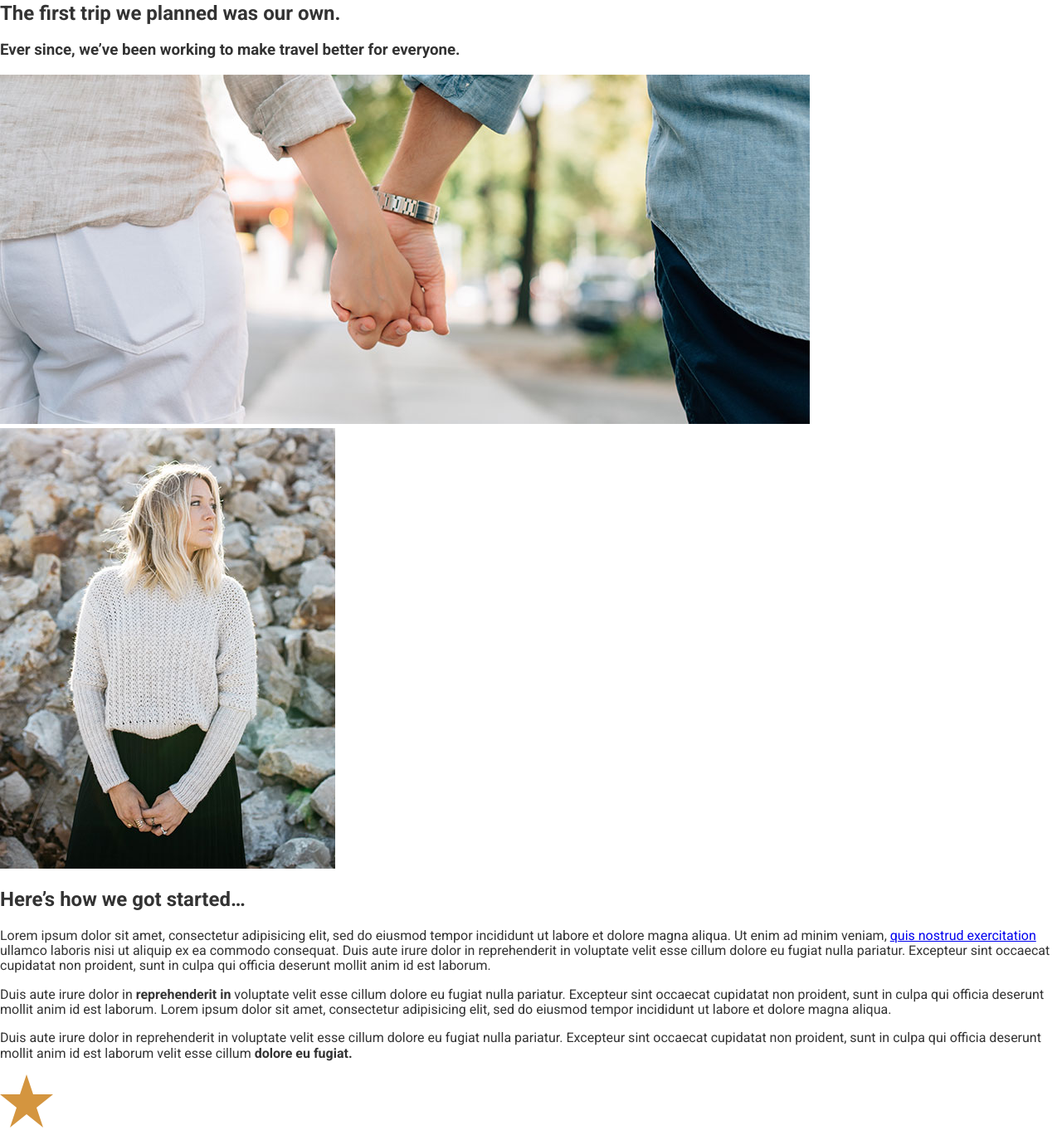
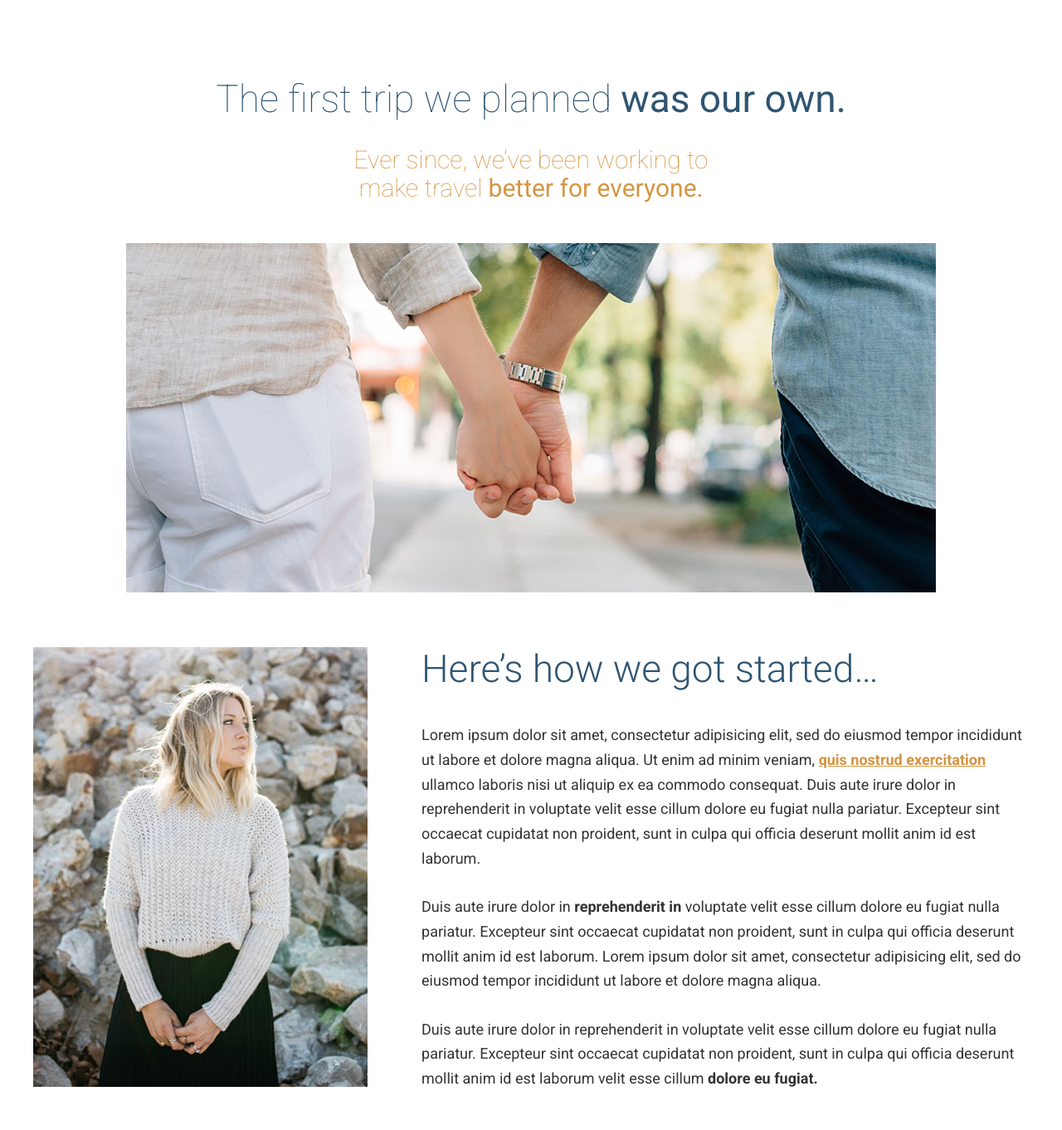
Before and after one commit to isAndy99/webdev-training-pages, a website: page travel-site-udemy/app/index.html in a window 1280 px wide. Shown: the part 797-2159 px from the top of the page at 83% size. Drawn offline with Linux system fonts and the light colour scheme.

Commit message:
Style 'our-beginning' section

```diff
--- a/travel-site-udemy/app/assets/styles/base/_global.css
+++ b/travel-site-udemy/app/assets/styles/base/_global.css
@@ -7,3 +7,11 @@
   max-width: 100%;
   height: auto;
 }
+
+* {
+  box-sizing: border-box;
+}
+
+a {
+  color: $mainOrange;
+}
--- a/travel-site-udemy/app/assets/styles/base/_mixins.css
+++ b/travel-site-udemy/app/assets/styles/base/_mixins.css
@@ -15,3 +15,11 @@
     @mixin-content;
   }
 }
+
+@define-mixin clearfix {
+  &::after {
+    content: "";
+    clear: both;
+    display: table;
+  }
+}
--- /dev/null
+++ b/travel-site-udemy/app/assets/styles/modules/_generic-content-container.css
@@ -0,0 +1,14 @@
+.generic-content-container {
+  p {
+    line-height: 1.65;
+    margin: 1.8rem 0;
+
+    @mixin atSmall {
+      font-size: 1.125rem;
+    }
+  }
+
+  p a {
+    font-weight: 700;
+  }
+}
--- /dev/null
+++ b/travel-site-udemy/app/assets/styles/modules/_headline.css
@@ -0,0 +1,51 @@
+.headline {
+  font-size: 1.9rem;
+  font-weight: 300;
+  color: $mainBlue;
+
+  @mixin atSmall {
+    font-size: 2.875rem;
+  }
+
+  &--centered {
+    text-align: center;
+  }
+
+  &--orange {
+    color: $mainOrange;
+  }
+
+  &--small {
+    font-size: 1.2rem;
+
+    @mixin atSmall {
+      font-size: 1.875rem;
+    }
+  }
+
+  &--narrow {
+    max-width: 500px;
+    margin-left: auto;
+    margin-right: auto;
+  }
+
+  &--light {
+    font-weight: 100;
+  }
+
+  strong {
+    font-weight: 400;
+  }
+
+  &--b-margin-small {
+    margin-bottom: .5em;
+  }
+
+  &--b-margin-large {
+    margin-bottom: 1.6em;
+  }
+
+  &--no-t-margin {
+    margin-top: 0;
+  }
+}
--- /dev/null
+++ b/travel-site-udemy/app/assets/styles/modules/_page-section.css
@@ -0,0 +1,12 @@
+.page-section {
+  padding: 1.2rem 0;
+
+  @mixin atMedium {
+    padding: 4.5rem 0;
+  }
+
+  &--blue {
+    background-color: $mainBlue;
+    color: #FFF;
+  }
+}
--- /dev/null
+++ b/travel-site-udemy/app/assets/styles/modules/_row.css
@@ -0,0 +1,39 @@
+.row {
+  @mixin clearfix;
+
+  &--gutters {
+    margin-right: -4.065rem;
+  }
+
+  &--gutters > div {
+    padding-right: 4.065rem;
+  }
+
+  &__b-margin-until-medium {
+    margin-bottom: 1rem;
+  }
+
+  @mixin atMedium {
+    &__b-margin-until-medium {
+      margin-bottom: 0;
+    }
+
+    &__medium-4 {
+      float: left;
+      width: 33.33%;
+    }
+
+    &__medium-4--larger {
+      width: 37%;
+    }
+
+    &__medium-8 {
+      float: left;
+      width: 66.66%;
+    }
+
+    &__medium-8--smaller {
+      width: 63%;
+    }
+  }
+}
--- a/travel-site-udemy/app/assets/styles/modules/_wrapper.css
+++ b/travel-site-udemy/app/assets/styles/modules/_wrapper.css
@@ -1,4 +1,25 @@
 .wrapper {
+  overflow: hidden;
   padding-left: 1.125rem;
   padding-right: 1.125rem;
+  max-width: 77.25rem;
+  margin-left: auto;
+  margin-right: auto;
+
+  &--medium {
+    max-width: 61rem;
+  }
+
+  .wrapper {
+    padding-left: 0;
+    padding-right: 0;
+  }
+
+  &--b-margin {
+    margin-bottom: 1rem;
+    @mixin atSmall {
+      margin-bottom: 3.875rem;
+    }
+  }
+
 }
--- a/travel-site-udemy/app/index.html
+++ b/travel-site-udemy/app/index.html
@@ -40,18 +40,35 @@
     </div>
   </div>
 
-  <div id="our-beginning">
-    <h2>The first trip we planned was our own.</h2>
-    <h3>Ever since, we&rsquo;ve been working to make travel better for everyone.</h3>
-    <img src="assets/images/first-trip.jpg" alt="Couple walking down a street.">
-    <img src="assets/images/our-start.jpg" alt="Our founder, Jane Doe">
-    <h2>Here&rsquo;s how we got started&hellip;</h2>
+  <div id="our-beginning" class="page-section">
+    <div class="wrapper">
+      <h2 class="headline headline--centered headline--light headline--b-margin-small">The first trip we planned <strong>was our own.</strong></h2>
+      <h3 class="headline headline--centered headline--orange headline--small headline--narrow headline--light headline--b-margin-large">Ever since, we&rsquo;ve been working to make travel <strong>better for everyone.</strong></h3>
+      <div class="wrapper wrapper--medium wrapper--b-margin">
+        <img sizes="(min-width: 970px) 976px, 100vw" srcset="assets/images/first-trip-low-res.jpg 565w, assets/images/first-trip.jpg 976w, assets/images/first-trip-hi-dpi.jpg 1952w" alt="Couple walking down a street.">
+      </div>
+      <div class="row row--gutters">
+        <div class="row__medium-4 row__medium-4--larger row__b-margin-until-medium">
+          <picture>
+            <source sizes="404px" srcset="assets/images/our-start.jpg 404w, assets/images/our-start-hi-dpi.jpg 808w" media="(min-width: 1020px)">
+            <source sizes="320px" srcset="assets/images/our-start-portrait.jpg 382w, assets/images/our-start-portrait-hi-dpi.jpg 764w" media="(min-width: 800px)">
+            <img srcset="assets/images/our-start-landscape.jpg 800w, assets/images/our-start-landscape-hi-dpi.jpg 1600w" alt="Our founder, Jane Doe">
+          </picture>
+        </div>
+        <div class="row__medium-8 row__medium-8--smaller">
+          <div class="generic-content-container">
+            <h2 class="headline headline--no-t-margin">Here&rsquo;s how we got started&hellip;</h2>
             <p>Lorem ipsum dolor sit amet, consectetur adipisicing elit, sed do eiusmod tempor incididunt ut labore et dolore magna aliqua. Ut enim ad minim veniam, <a href="#">quis nostrud exercitation</a> ullamco laboris nisi ut aliquip ex ea commodo consequat. Duis aute irure dolor in reprehenderit in voluptate velit esse cillum dolore eu fugiat nulla pariatur. Excepteur sint occaecat cupidatat non proident, sunt in culpa qui officia deserunt mollit anim id est laborum.</p>
             <p>Duis aute irure dolor in <strong>reprehenderit in</strong> voluptate velit esse cillum dolore eu fugiat nulla pariatur. Excepteur sint occaecat cupidatat non proident, sunt in culpa qui officia deserunt mollit anim id est laborum. Lorem ipsum dolor sit amet, consectetur adipisicing elit, sed do eiusmod tempor incididunt ut labore et dolore magna aliqua.</p>
             <p>Duis aute irure dolor in reprehenderit in voluptate velit esse cillum dolore eu fugiat nulla pariatur. Excepteur sint occaecat cupidatat non proident, sunt in culpa qui officia deserunt mollit anim id est laborum velit esse cillum <strong>dolore eu fugiat.</strong></p>
           </div>
+        </div>
+      </div>
+    </div>
+  </div>
 
-  <div id="features">
+  <div id="features" class="page-section page-section--blue">
+    <div class="wrapper">
       <img src="assets/images/icons/star.svg">
       <h2>Our Features</h2>
 
@@ -70,6 +87,7 @@
       <img src="assets/images/icons/fire.svg">
       <h3>Survival Kit</h3>
       <p>Everytime you book an escape with us we send you a survival kit with the finest materials. The kit will allow you to setup a tent, start a fire, scratch your own back and lower your taxes.</p>
+    </div>
   </div>
 
   <div id="testimonials">
--- a/travel-site-udemy/app/temp/styles/styles.css
+++ b/travel-site-udemy/app/temp/styles/styles.css
@@ -459,6 +459,15 @@
   height: auto;
 }
 
+* {
+  -webkit-box-sizing: border-box;
+          box-sizing: border-box;
+}
+
+a {
+  color: #D59541;
+}
+
 .large-hero {
   border-bottom: 10px solid #2F5572;
   position: relative;
@@ -547,6 +556,163 @@
   }
 
 .wrapper {
+  overflow: hidden;
   padding-left: 1.125rem;
   padding-right: 1.125rem;
+  max-width: 77.25rem;
+  margin-left: auto;
+  margin-right: auto;
+
 }
+
+.wrapper--medium {
+    max-width: 61rem;
+  }
+
+.wrapper .wrapper {
+    padding-left: 0;
+    padding-right: 0;
+  }
+
+.wrapper--b-margin {
+    margin-bottom: 1rem;
+  }
+
+@media (min-width: 530px) {
+
+.wrapper--b-margin {
+      margin-bottom: 3.875rem
+  }
+  }
+
+.page-section {
+  padding: 1.2rem 0;
+}
+
+@media (min-width: 800px) {
+
+.page-section {
+    padding: 4.5rem 0
+}
+  }
+
+.page-section--blue {
+    background-color: #2F5572;
+    color: #FFF;
+  }
+
+.headline {
+  font-size: 1.9rem;
+  font-weight: 300;
+  color: #2F5572;
+}
+
+@media (min-width: 530px) {
+
+.headline {
+    font-size: 2.875rem
+}
+  }
+
+.headline--centered {
+    text-align: center;
+  }
+
+.headline--orange {
+    color: #D59541;
+  }
+
+.headline--small {
+    font-size: 1.2rem;
+  }
+
+@media (min-width: 530px) {
+
+.headline--small {
+      font-size: 1.875rem
+  }
+  }
+
+.headline--narrow {
+    max-width: 500px;
+    margin-left: auto;
+    margin-right: auto;
+  }
+
+.headline--light {
+    font-weight: 100;
+  }
+
+.headline strong {
+    font-weight: 400;
+  }
+
+.headline--b-margin-small {
+    margin-bottom: .5em;
+  }
+
+.headline--b-margin-large {
+    margin-bottom: 1.6em;
+  }
+
+.headline--no-t-margin {
+    margin-top: 0;
+  }
+
+.row::after {
+    content: "";
+    clear: both;
+    display: table;
+  }
+
+.row--gutters {
+    margin-right: -4.065rem;
+  }
+
+.row--gutters > div {
+    padding-right: 4.065rem;
+  }
+
+.row__b-margin-until-medium {
+    margin-bottom: 1rem;
+  }
+
+@media (min-width: 800px) {
+    .row__b-margin-until-medium {
+      margin-bottom: 0;
+    }
+
+    .row__medium-4 {
+      float: left;
+      width: 33.33%;
+    }
+
+    .row__medium-4--larger {
+      width: 37%;
+    }
+
+    .row__medium-8 {
+      float: left;
+      width: 66.66%;
+    }
+
+    .row__medium-8--smaller {
+      width: 63%;
+    }
+  }
+
+.generic-content-container p {
+    line-height: 1.65;
+    margin: 1.8rem 0;
+  }
+
+@media (min-width: 530px) {
+
+.generic-content-container p {
+      font-size: 1.125rem
+  }
+  }
+
+.generic-content-container p a {
+    font-weight: 700;
+  }
```
Also changed, not shown: travel-site-udemy/app/assets/styles/styles.css (+6 -2 lines). Lines whose indentation alone changed are shown as unchanged.
